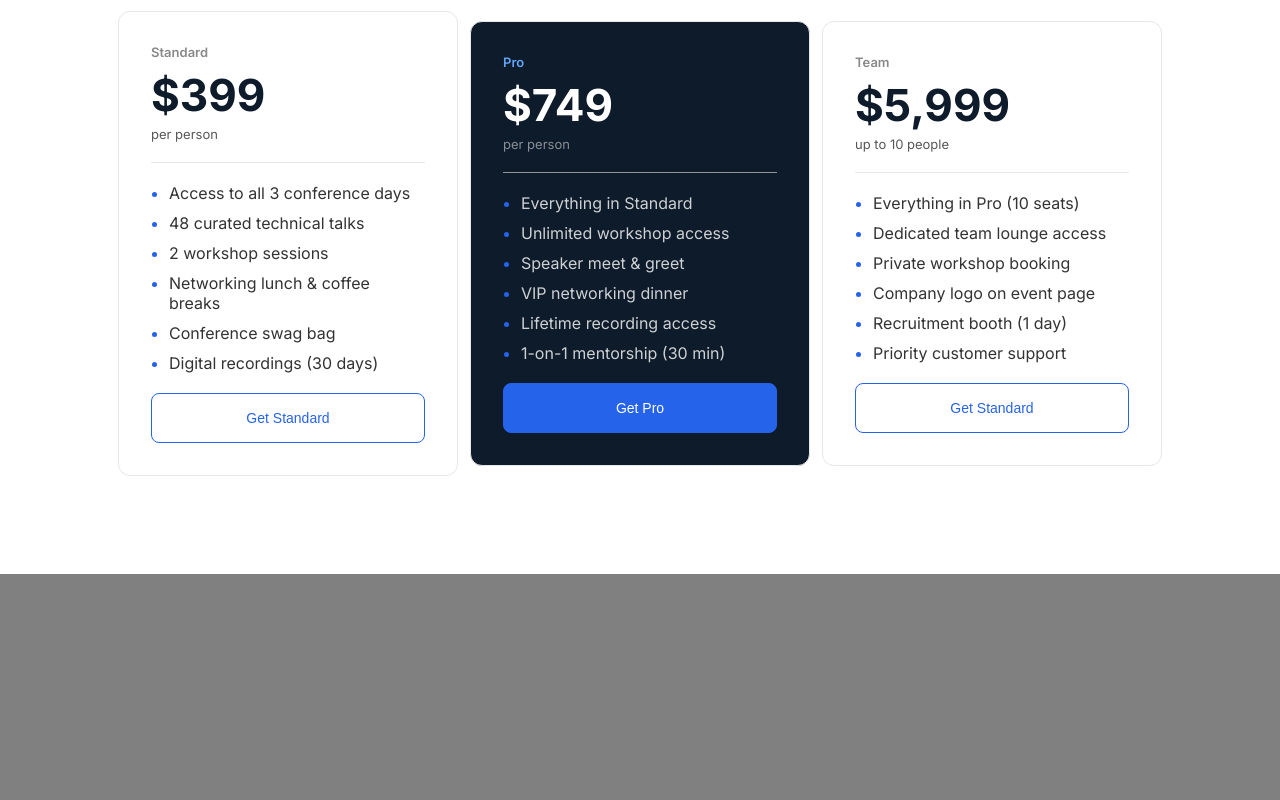
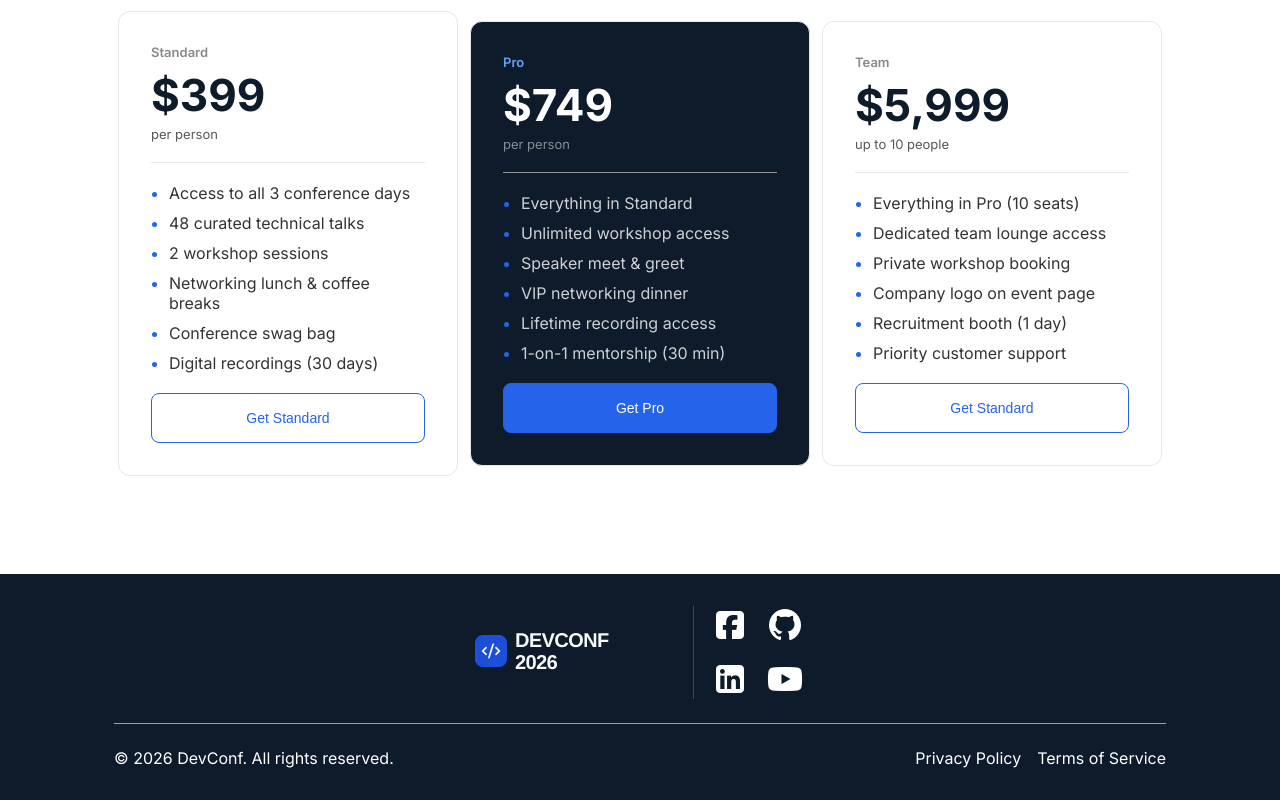
Before and after one commit to alabid234/PH14-DevConf, a plain HTML site: page index.html in a window 1280 px wide. Shown: the part 2304-3104 px from the top of the page. Before the commit the page ends 2878 px from the top, so only its background shows below. Drawn offline with nearby package versions, Linux system fonts and the light colour scheme.

Commit message:
feat: footer section html + css

```diff
--- a/index.html
+++ b/index.html
@@ -4,7 +4,7 @@
 <head>
     <meta charset="UTF-8">
     <meta name="viewport" content="width=device-width, initial-scale=1.0">
-
+    <link rel="stylesheet" href="https://cdnjs.cloudflare.com/ajax/libs/font-awesome/7.0.1/css/all.min.css" integrity="sha512-2SwdPD6INVrV/lHTZbO2nodKhrnDdJK9/kg2XD1r9uGqPo1cUbujc+IYdlYdEErWNu69gVcYgdxlmVmzTWnetw==" crossorigin="anonymous" referrerpolicy="no-referrer" />
     <link rel="preconnect" href="https://fonts.googleapis.com">
     <link rel="preconnect" href="https://fonts.gstatic.com" crossorigin>
     <link
@@ -12,6 +12,7 @@
         rel="stylesheet">
 
     <link rel="stylesheet" href="./main.css">
+    <link rel="shortcut icon" href="./assets/logo-mini.png" type="image/x-icon">
     <title>DEVCONF 2026</title>
 </head>
 
@@ -138,7 +139,24 @@
         </section>
         <section id="Sponsors"></section>
     </main>
-    <footer></footer>
+    <footer class="cm-section">
+        <div class="foot-top">
+            <div class="foot-left">
+                <img src="./assets/footer-logo.png" alt="Footer Logo" width="134" height="44">
+            </div>
+            <div class="foot-right">
+                <a href=""><i class="fa-brands fa-square-facebook" style="color: rgb(255, 255, 255);"> </i></a>
+                <a href=""><i class="fa-brands fa-github" style="color: rgb(255, 255, 255);"></i></a>
+                <a href=""><i class="fa-brands fa-square-linkedin" style="color: rgb(255, 255, 255);"></i></a>
+                <a href=""><i class="fa-brands fa-youtube" style="color: rgb(255, 255, 255);"></i></a>
+            </div>
+        </div>
+        <hr>
+        <div class="copywrite">
+            <div>© 2026 DevConf. All rights reserved.</div>
+            <div><a href="">Privacy Policy</a><a href="">Terms of Service</a></div>
+        </div>
+    </footer>
 </body>
 
 </html>
--- a/main.css
+++ b/main.css
@@ -31,6 +31,9 @@ body {
     display: flex;
     flex-direction: column;
     font-family: "Inter", Arial, Helvetica, sans-serif;
+}
+button:hover{
+    cursor: pointer;
 }
 .cm-primary-btn {
     padding: 12px;
@@ -301,3 +304,53 @@ header button{
     background-color: var(--clr-white);
 }
 /* priceing card  */
+
+/* footer design */
+footer {
+    background-color: #0D1B2A !important;
+    padding: 32px 114px;
+    display: flex;
+    flex-direction: column;
+    justify-content: center;
+    align-items: center;
+    gap: 24px
+}
+.foot-top {
+    width: 100%;
+    justify-content: center;
+    align-items: center;
+    display: flex;
+    gap: 20px;
+}
+.foot-right{
+    display: grid;
+    grid-template-columns: 1fr 1fr;
+    gap: 15px;
+    align-items: center;
+    font-size: 32px;
+    border-left: 1px solid rgba(255, 255, 255, 0.2);
+    padding-left: 16px;
+    margin-left: 64px;
+}
+.copywrite{
+    width: 100%;
+    color: var(--clr-white);
+    display: flex;
+    justify-content: space-between;
+}
+.copywrite div{
+    display: flex;
+    gap: 16px;
+
+}
+.copywrite a{
+    color: var(--clr-white);
+    text-decoration: none;
+}
+
+footer hr {
+    width: 100%;
+    border: 0;
+    border-top: 1px solid rgba(255, 255, 255, 0.2);
+    background-color: var(--clr-gray-l);
+}
```
